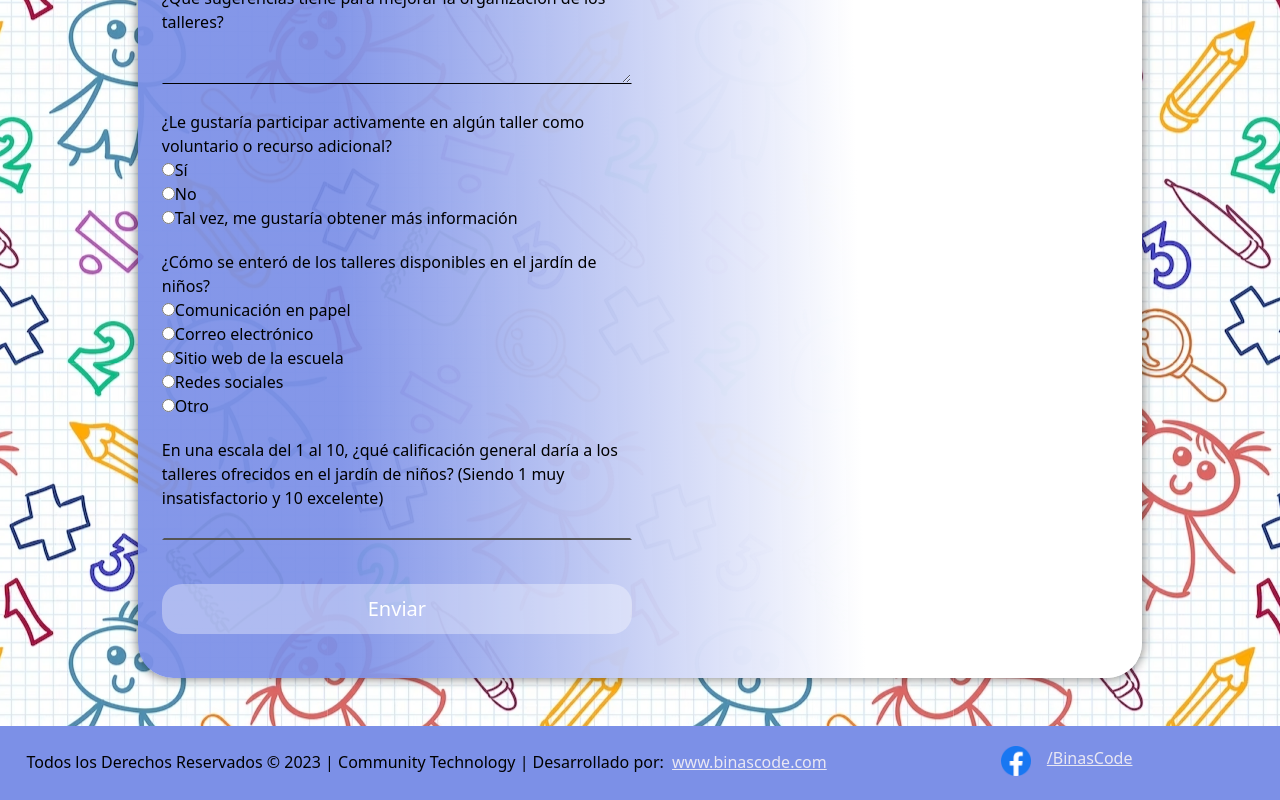
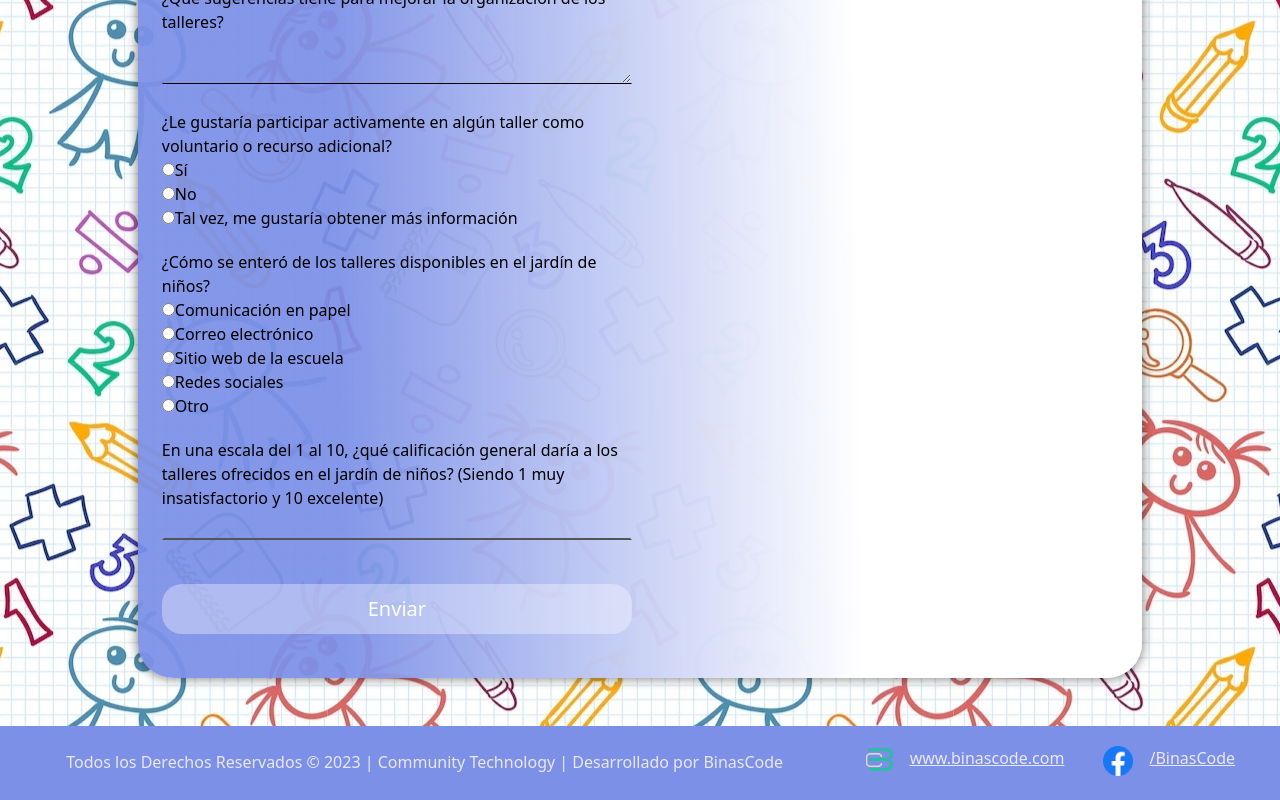
Before and after one commit to EdgarCode1812/buzon-sugerencias-kinder, a React (Create React App) app: page /Encuesta in a window 1280 px wide. Shown: the part 1951-2751 px from the top of the page. Built offline with nearby package versions, Linux system fonts and the light colour scheme.

Commit message:
Se agregaron cambios al footer

```diff
--- a/src/components/shared/footer/Footer.css
+++ b/src/components/shared/footer/Footer.css
@@ -1,8 +1,9 @@
 .bg-footer{
+    width: 100%;
     position: relative;
     z-index: 2;
     background-color: #7c90e7;
-    color: black;
+    color: rgb(233, 231, 243);
     font-weight: 400;
 }
 .bg-footer a{
--- a/src/components/shared/footer/Footer.js
+++ b/src/components/shared/footer/Footer.js
@@ -8,12 +8,23 @@ export default function Footer() {
 
                 <div class="col-md-8 text-center">
                     <div class="p-2 mt-3">
-                        <span className='pe-1'> Todos los Derechos Reservados © 2023 | Community Technology | Desarrollado por: </span><a href='https://binascode.com/' target='_blank' rel="noreferrer"> www.binascode.com</a>
+                        <span className='pe-1'> Todos los Derechos Reservados © 2023 | Community Technology | Desarrollado por BinasCode </span>
                     </div>
                 </div>
 
                 <div class="col-md-4 ">
-                <div class="p-2 text-center d-flex justify-content-center mt-1">
+                    <div class="row p-2 text-center mt-1">
+
+                        <div className='col-md-6 d-flex justify-content-center'>
+                            <div class="p-2">
+                                <img src="/img/logoBinasCode.png" width={30} alt="" />
+                            </div>
+                            <div class="p-2">
+                                <a href='https://binascode.com/' target='_blank' rel="noreferrer"> www.binascode.com</a>
+                            </div>
+                        </div>
+
+                        <div className='col-md-6 d-flex justify-content-center'>
                             <div class="p-2">
                                 <img src="/img/facebook.png" width={30} alt="" />
                             </div>
@@ -21,6 +32,8 @@ export default function Footer() {
                                 <a href='https://www.facebook.com/profile.php?id=100092163859160' target='_blank' rel="noreferrer">/BinasCode</a>
                             </div>
                         </div>
+
+                    </div>
                 </div>
 
             </div>
```
Lines whose indentation alone changed are shown as unchanged.
